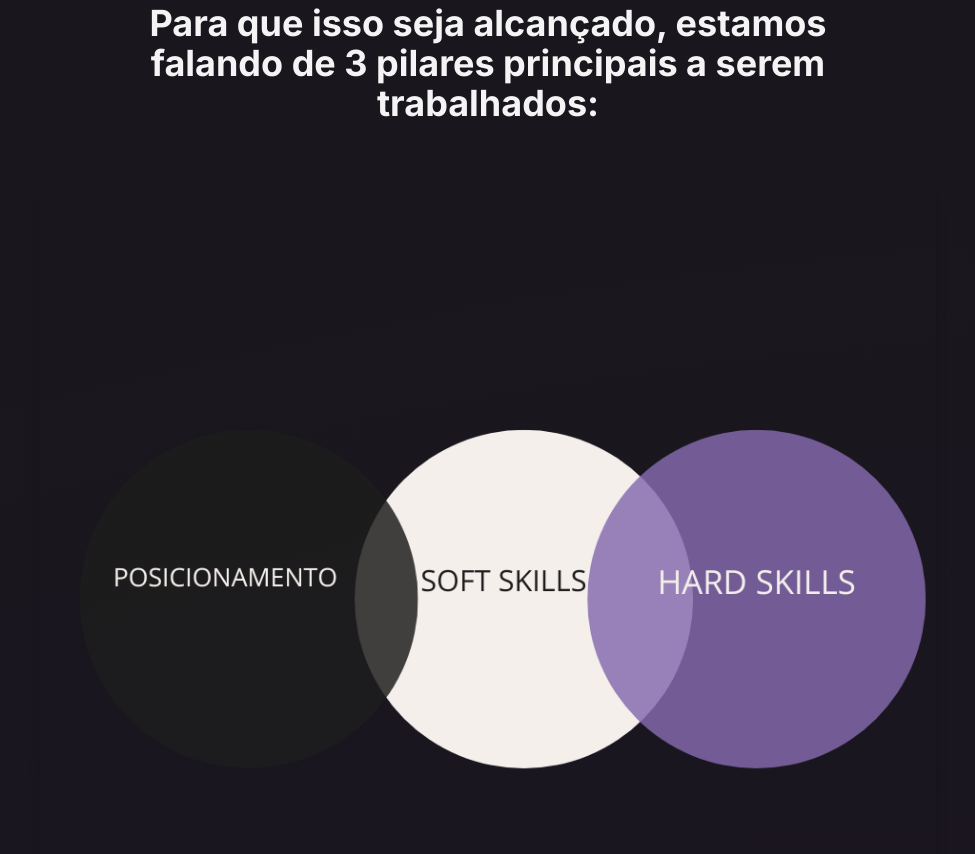
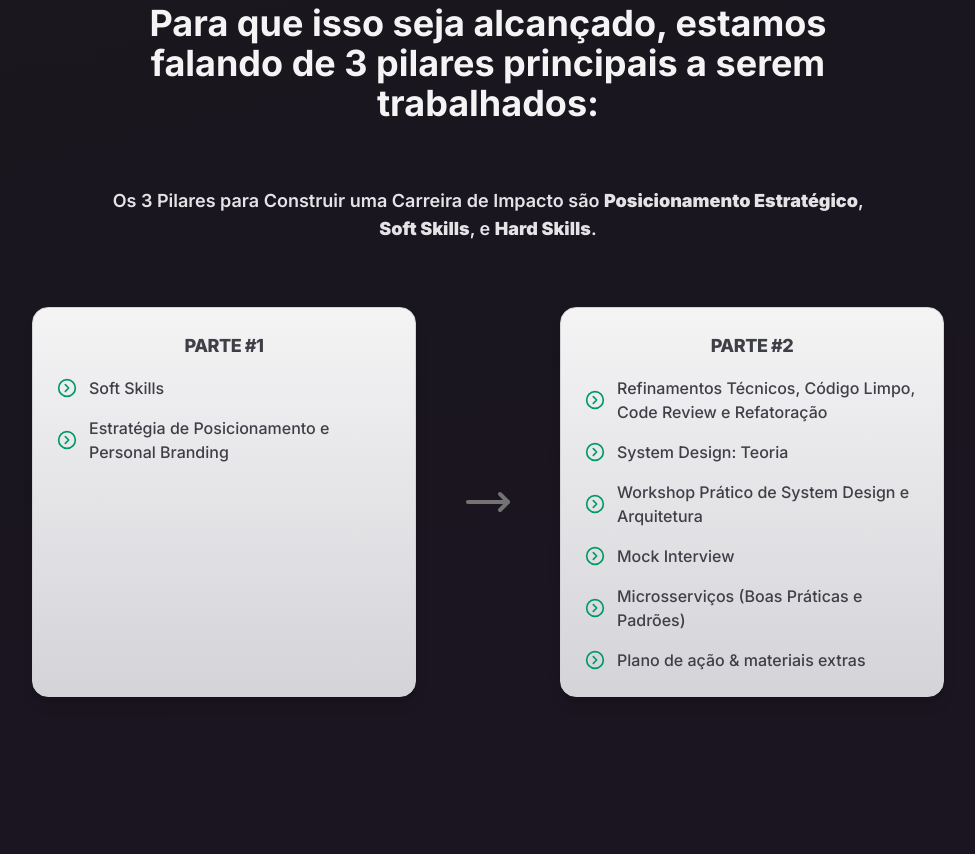
Before and after one commit to Kamilahsantos/landing-workshop-dev5D, an Astro site: page / in a window 1280 px wide. Shown: the part 5526-6380 px from the top of the page, without its empty margins (152-1127 px from the left). Built offline with nearby package versions, Linux system fonts and the light colour scheme; Astro itself is replaced by a stand-in of ours.

Commit message:
💄 change image for text explaining the pillars

```diff
--- a/src/sections/pillars-section.astro
+++ b/src/sections/pillars-section.astro
@@ -1,9 +1,7 @@
 ---
-import { Image } from 'astro:assets';
 import { CircleChevronRight, MoveRight } from 'lucide-react';
 
 // import chronogram from "@/assets/pilares-mockup.svg";
-import chronogram from '../../public/assets/pilares-mockup.svg';
 import MotionSection from '@/components/ui/MotionSection';
 
 const firstPart = ['Soft Skills', 'Estratégia de Posicionamento e Personal Branding'];
@@ -30,11 +28,18 @@ const secondPart = [
         alt="Cronograma dos pilares"
         class="object-contain w-full h-auto max-w-4xl mx-auto shadow-lg rounded-xl"
       /> -->
-      <img
+      <!-- <img
         src='/assets/pilares.png'
         alt='Cronograma dos pilares'
         class='hidden object-contain w-full h-auto max-w-4xl mx-auto shadow-lg rounded-xl md:block'
-      />
+      /> -->
+      <div>
+        <h3 class='max-w-3xl subheading-section text-zinc-200'>
+          Os 3 Pilares para Construir uma Carreira de Impacto são
+          <strong>Posicionamento Estratégico</strong>,
+          <strong>Soft Skills</strong>, e <strong>Hard Skills</strong>.
+        </h3>
+      </div>
 
       <div class='grid grid-cols-1 md:grid-cols-[1fr_auto_1fr] gap-8 md:gap-12 items-center'>
         <div
```
